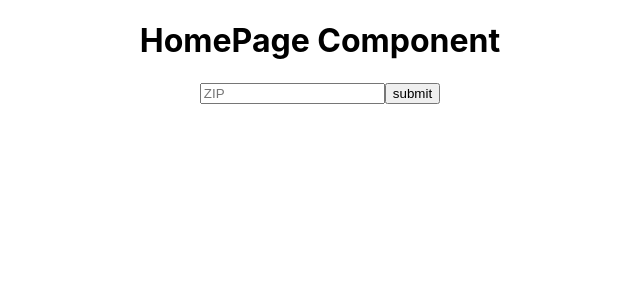
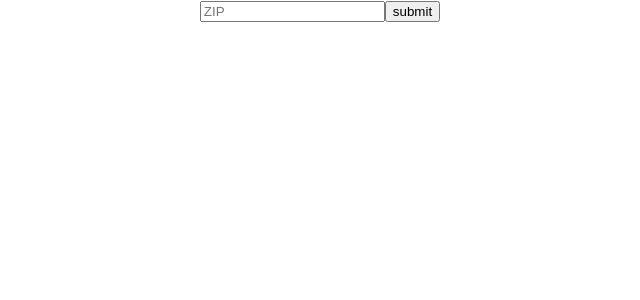
Before and after one commit to tony-shifflett/project2, a React (Create React App) app: page / in a window 1280 px wide. Shown: the top 300 px of the page, without its empty margins (320-960 px from the left). Built offline with nearby package versions, Linux system fonts and the light colour scheme.

Commit message:
brought Link into ZipSearch, added Route to SelectionPage

```diff
--- a/src/App.js
+++ b/src/App.js
@@ -1,11 +1,20 @@
 import logo from './logo.svg';
 import './App.css';
-import HomePage from './components/HomePage'
+import {Route, Switch} from 'react-router-dom';
+import HomePage from './components/HomePage';
+import SelectionPage from './components/SelectionPage';
 
 function App() {
   return (
     <div className="App">
-        <HomePage/>
+      <Switch>
+        <Route exact path="/">
+          <HomePage/>
+        </Route>
+        <Route path='/SelectionPage'>
+          <SelectionPage/>
+        </Route>
+      </Switch>
     </div>
   );
 }
--- a/src/components/HomePage.js
+++ b/src/components/HomePage.js
@@ -3,7 +3,6 @@ import ZipSearch from './ZipSearch'
 const HomePage = ()=>{
     return (
         <>
-            <h1>HomePage Component</h1>
             <ZipSearch/>
         </>
     )
--- a/src/components/ZipSearch.js
+++ b/src/components/ZipSearch.js
@@ -1,4 +1,5 @@
 import React, {useRef} from 'react'
+import { Link} from 'react-router-dom'
 
 const ZipSearch = ()=>{
 
@@ -10,7 +11,10 @@ const ZipSearch = ()=>{
     return (
         <form onSubmit={submitHandler}>
             <input ref={zipCodeRef} type='text' id='zipsearch' placeholder="ZIP" />
-            <input type='submit' value='submit'/>
+            {/* Look into this Link style; likely not best practice */}
+              <Link to="/SelectionPage">
+                <input type='submit' value='submit'/>
+              </Link>
         </form>
     )
 }
```
